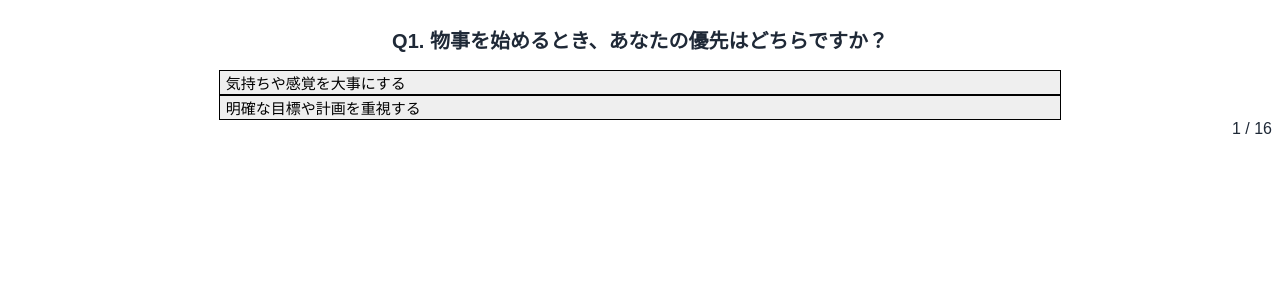
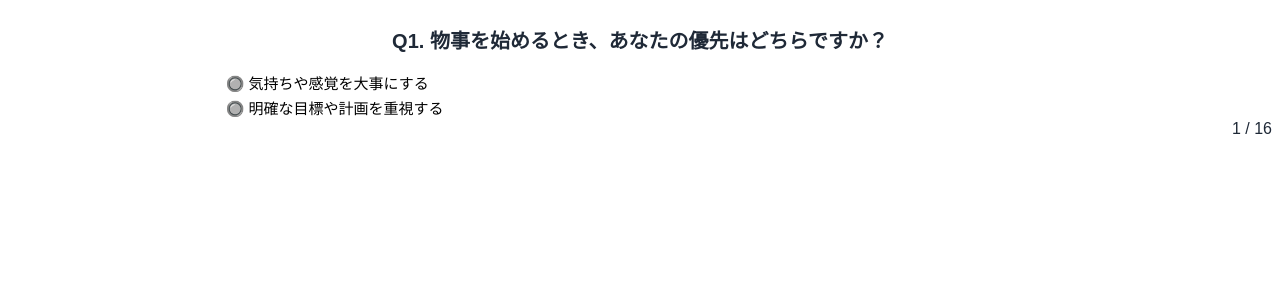
Before and after one commit to HIROYOKOKI/evae-diagnosis-api-next, a Next.js app: page /diagnosis in a window 1280 px wide. Shown: the top 300 px of the page. Built offline with nearby package versions, Linux system fonts and the light colour scheme.

Commit message:
Update diagnosis.tsx

```diff
--- a/pages/diagnosis.tsx
+++ b/pages/diagnosis.tsx
@@ -44,7 +44,7 @@ export default function DiagnosisPage() {
   const q = questions[current];
 
   return (
-    <div className="min-h-screen flex items-start justify-center bg-gradient-to-b from-white to-gray-50 px-4 pt-24 pb-16">
+    <div className="min-h-screen flex items-start justify-center bg-gradient-to-b from-white to-gray-50 px-4 pt-40 pb-16">
       <div className="w-full max-w-lg mx-auto space-y-12">
         <div>
           <h2 className="text-center text-[20px] md:text-2xl font-semibold tracking-tight text-gray-800 leading-snug">
@@ -61,9 +61,9 @@ export default function DiagnosisPage() {
                 animate={{ opacity: 1, y: 0 }}
                 exit={{ opacity: 0, scale: 1.05, filter: 'brightness(1.3)' }}
                 transition={{ duration: 0.3 }}
-                className="block w-2/3 max-w-sm mx-auto px-4 py-3 bg-white border border-gray-200 rounded-xl shadow-md hover:shadow-lg hover:bg-gray-100 transition-all duration-200 transform hover:scale-[1.01] active:scale-95 text-[15px] text-gray-800 text-left leading-normal"
+                className="block w-2/3 max-w-sm mx-auto px-4 py-3 bg-transparent border border-transparent rounded-xl transition-all duration-200 transform hover:scale-[1.01] active:scale-95 text-[15px] text-gray-800 text-left leading-relaxed"
               >
-                {opt.text}
+                🔘 {opt.text}
               </motion.button>
             ))}
           </AnimatePresence>
```
